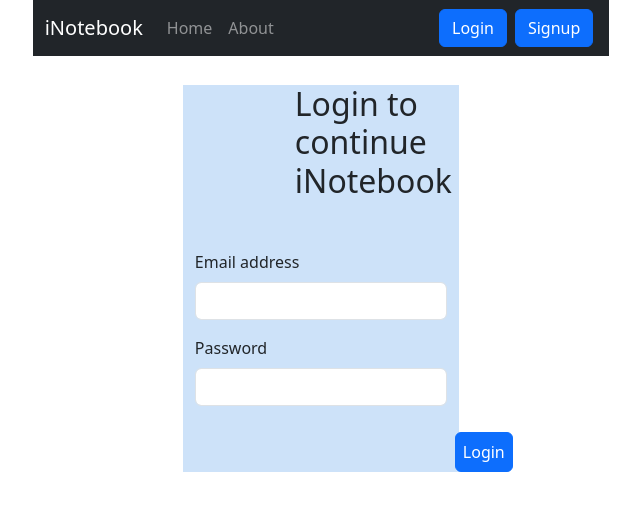
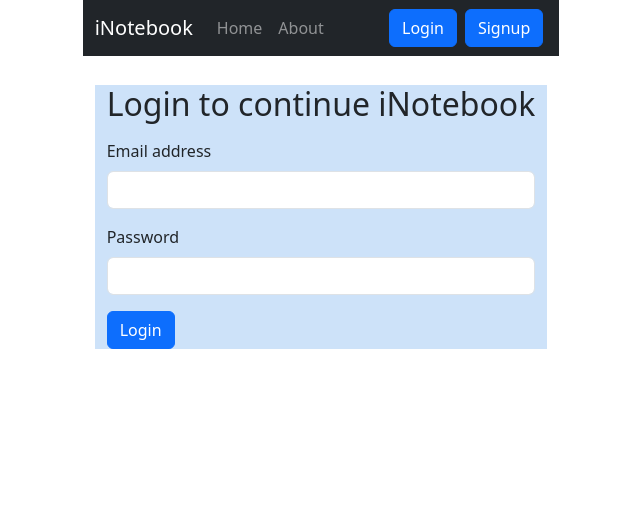
Before and after one commit to Bhuneshvarma/inotebook, a React (Vite) app: page /#/login in a window 1280 px wide. Shown: the top 510 px of the page, without its empty margins (319-959 px from the left). Built offline with nearby package versions, Linux system fonts and the light colour scheme.

Commit message:
minor css

```diff
--- a/src/components/login.jsx
+++ b/src/components/login.jsx
@@ -40,8 +40,8 @@ const Login = (props) => {
     };
 
     return (
-        <div style={{backgroundColor:"#cde2f9"}} className="container mt-4 w-50 h-100 p-xxl-5 ">
-            <h2 style={{marginLeft:"100px",marginBottom:"50px"}}>Login to continue iNotebook</h2>
+        <div style={{backgroundColor:"#cde2f9"}} className="container mt-4  p-xxl-3">
+            <h2 >Login to continue iNotebook</h2>
             <form  className="mt-3" onSubmit={handleSubmit}>
                 <div className="mb-3">
                     <label htmlFor="email" className="form-label">Email address</label>
@@ -51,7 +51,7 @@ const Login = (props) => {
                     <label htmlFor="password" className="form-label">Password</label>
                     <input type="password" className="form-control" value={credentials.password} id="password" name="password" onChange={onChange} />
                 </div>
-                <button style={{marginLeft:"260px", marginTop:"10px" ,padding:"7px"}} type="submit" className="btn btn-primary">Login</button>
+                <button  type="submit" className="btn btn-primary">Login</button>
             </form>
         </div>
     );
```
